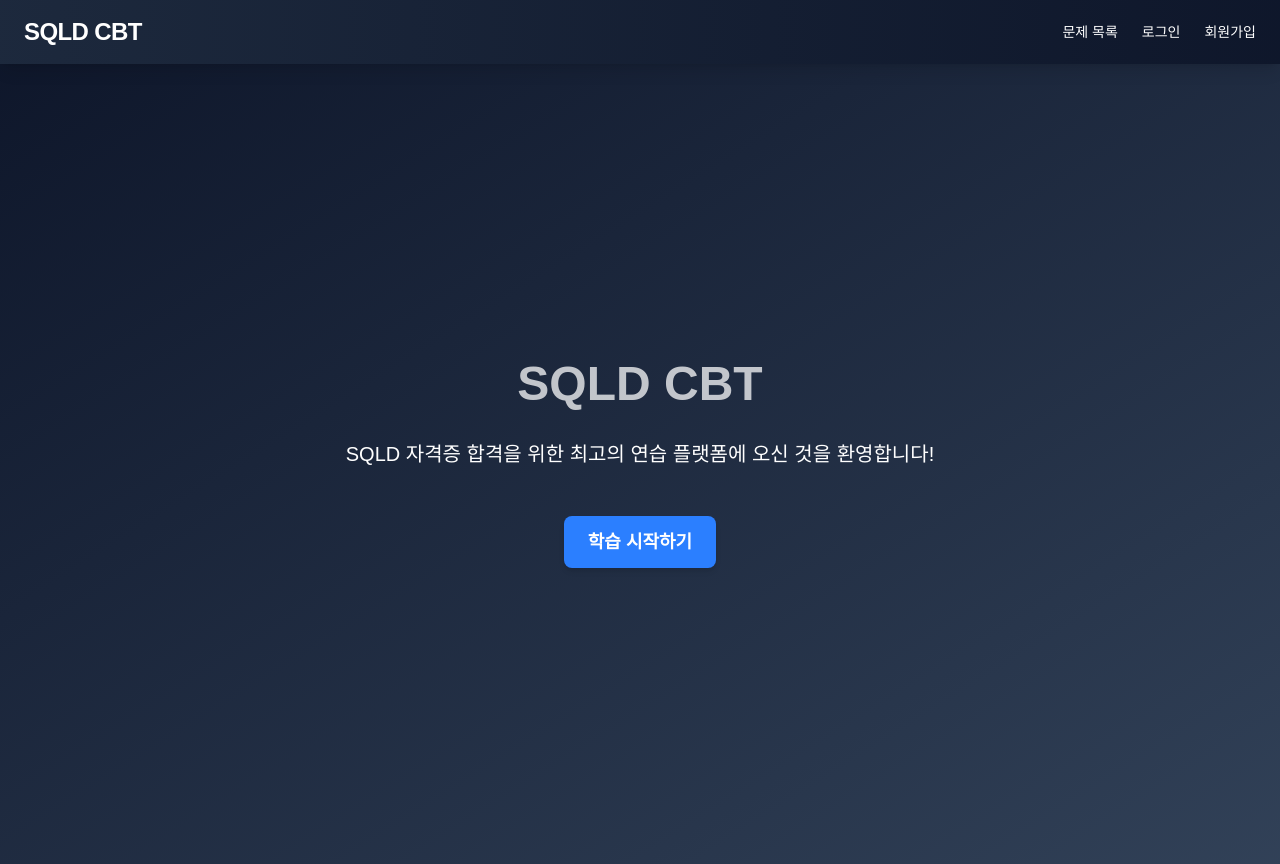
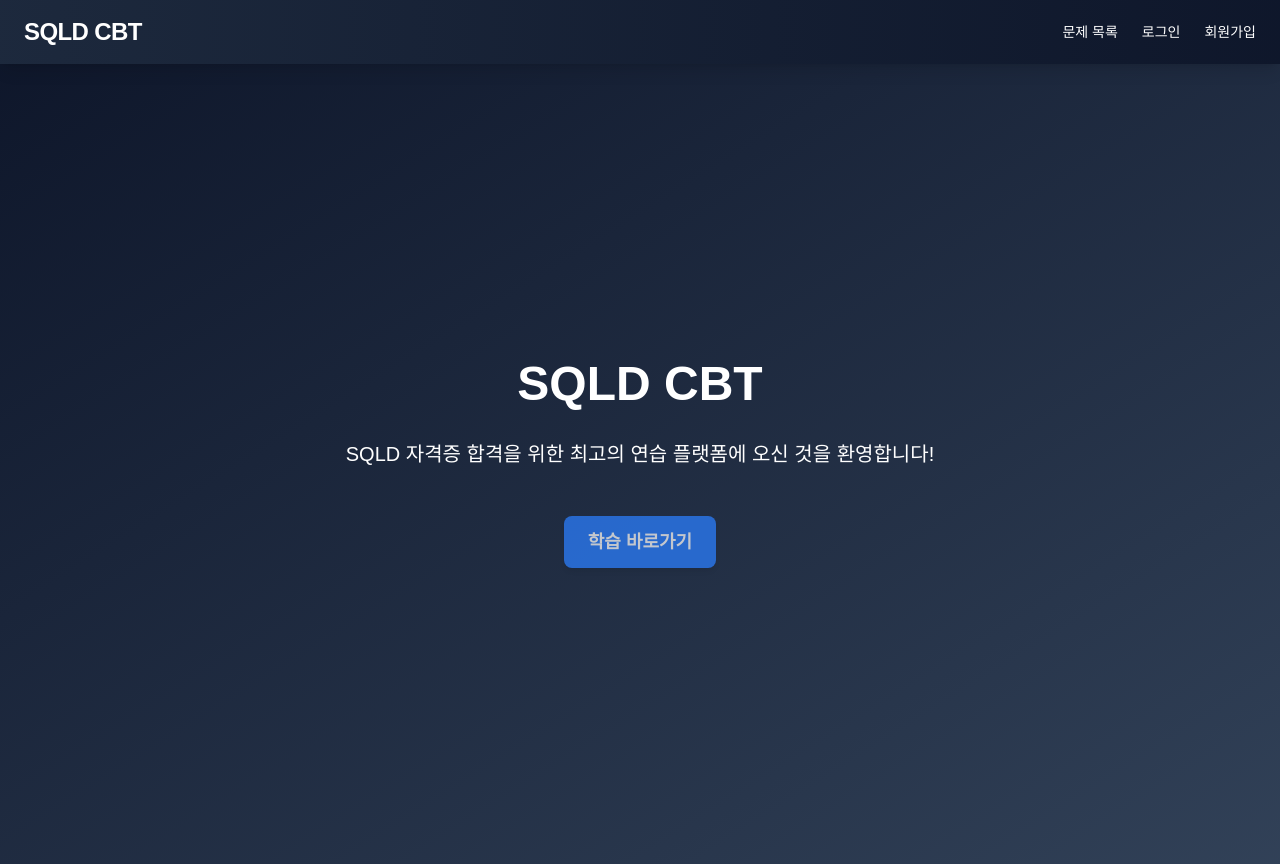
Before and after one commit to sesac-namu/proj-sqld, a Next.js app in the folder apps/frontend/: page / in a window 1280 px wide. Built offline with nearby package versions, Linux system fonts and the light colour scheme.

Commit message:
fix: 화면 전체 채우기

```diff
--- a/apps/frontend/src/app/layout.tsx
+++ b/apps/frontend/src/app/layout.tsx
@@ -1,3 +1,5 @@
+// src/app/layout.tsx
+
 import type { Metadata } from 'next';
 import { Geist, Geist_Mono } from 'next/font/google';
 import './globals.css';
@@ -29,7 +31,7 @@ export default function RootLayout({
       <body className={`${geistSans.variable} ${geistMono.variable} antialiased`}>
         <AuthProvider>
           <Header />
-          <main className='container mx-auto'>{children}</main>
+          {children}
         </AuthProvider>
       </body>
     </html>
--- a/apps/frontend/src/app/page.tsx
+++ b/apps/frontend/src/app/page.tsx
@@ -1,16 +1,27 @@
 // src/app/page.tsx
+import Link from 'next/link';
 
 export default function HomePage() {
   return (
-    <main className='flex min-h-screen flex-col items-center justify-center p-24 bg-gradient-to-br from-slate-900 to-slate-700 text-white'>
+    <main
+      className='flex min-h-screen flex-col items-center justify-center
+                  p-24 bg-gradient-to-br from-slate-900 to-slate-700 text-white'
+    >
       <div className='text-center'>
-        <h1 className='text-5xl font-bold mb-8 animate-pulse'>SQLD CBT</h1>
+        <h1 className='text-5xl font-bold mb-8'>SQLD CBT</h1>
         <p className='text-xl mb-12'>
           SQLD 자격증 합격을 위한 최고의 연습 플랫폼에 오신 것을 환영합니다!
         </p>
-        <button className='bg-blue-500 hover:bg-blue-700 text-white font-bold py-3 px-6 rounded-lg text-lg shadow-md hover:shadow-lg transition duration-300 ease-in-out transform hover:scale-105'>
-          학습 시작하기
-        </button>
+        <Link href='/quiz'>
+          <button
+            className='bg-blue-500 hover:bg-blue-700 text-white
+                        font-bold py-3 px-6 rounded-lg text-lg shadow-md
+                        hover:shadow-lg transition duration-300 ease-in-out
+                        transform hover:scale-105 animate-pulse'
+          >
+            학습 바로가기
+          </button>
+        </Link>
       </div>
     </main>
   );
```
